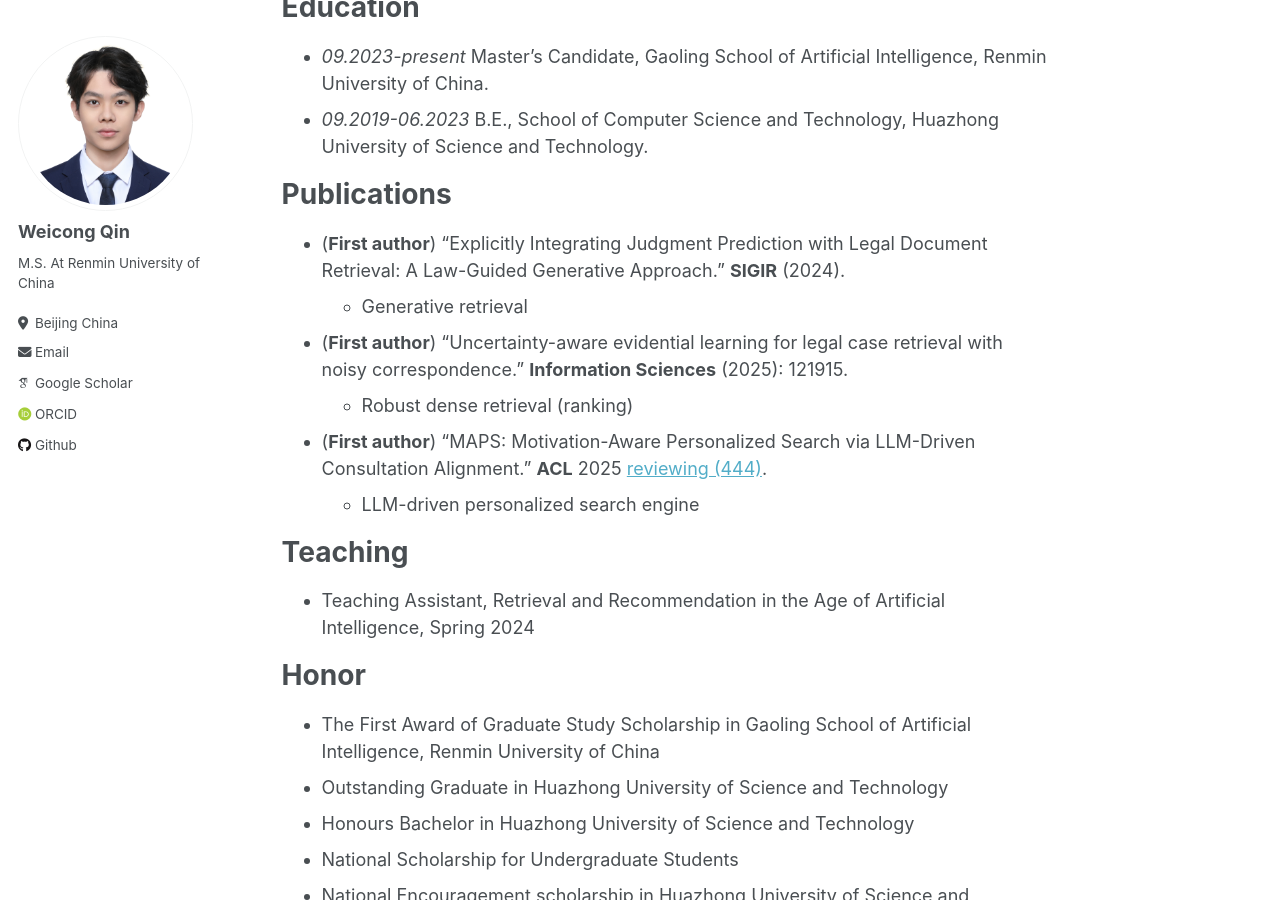
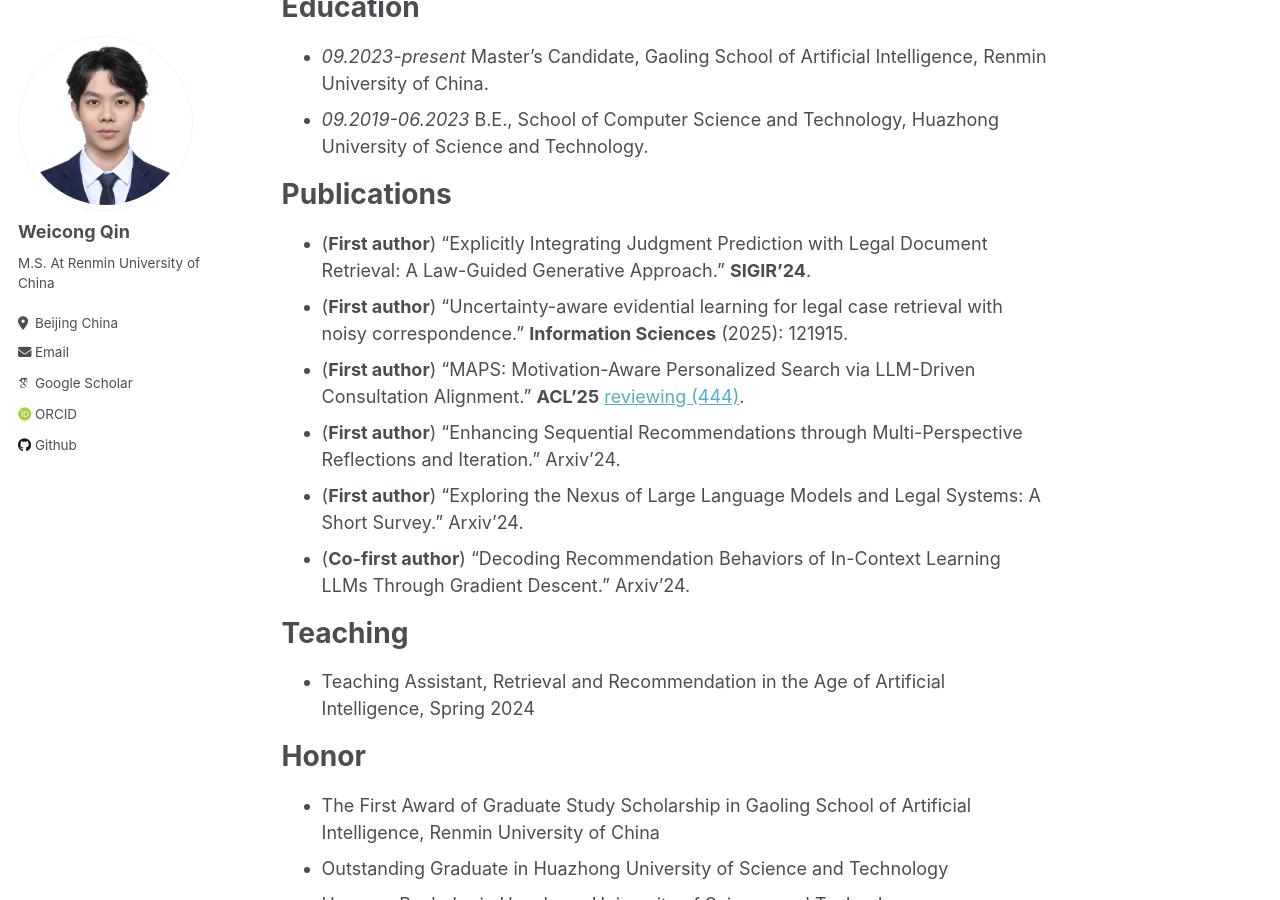
Before and after one commit to E-qin/E-qin.github.io, a Jekyll site: the page built from _pages/about.md, in a window 1280 px wide and 900 px high, scrolled down 351 px. Built offline with Jekyll 4.4.1, drawn with Linux system fonts in a browser that asks for light colours; some web fonts are replaced.

Commit message:
Update about.md

```diff
--- a/_pages/about.md
+++ b/_pages/about.md
@@ -21,12 +21,14 @@ Education
 Publications
 ============
 
-* (**First author**) "Explicitly Integrating Judgment Prediction with Legal Document Retrieval: A Law-Guided Generative Approach." **SIGIR** (2024).
-  + Generative retrieval
+* (**First author**) "Explicitly Integrating Judgment Prediction with Legal Document Retrieval: A Law-Guided Generative Approach." **SIGIR'24**.
 * (**First author**) "Uncertainty-aware evidential learning for legal case retrieval with noisy correspondence." **Information Sciences** (2025): 121915.
-  + Robust dense retrieval (ranking)
-* (**First author**) "MAPS: Motivation-Aware Personalized Search via LLM-Driven Consultation Alignment." **ACL** 2025 [reviewing (444)](https://openreview.net/forum?id=lDrggbrkOs#discussion).
-  + LLM-driven personalized search engine
+* (**First author**) "MAPS: Motivation-Aware Personalized Search via LLM-Driven Consultation Alignment." **ACL'25** [reviewing (444)](https://openreview.net/forum?id=lDrggbrkOs#discussion).
+* (**First author**) "Enhancing Sequential Recommendations through Multi-Perspective Reflections and Iteration." Arxiv'24.
+* (**First author**) "Exploring the Nexus of Large Language Models and Legal Systems: A Short Survey." Arxiv'24.
+* (**Co-first author**) "Decoding Recommendation Behaviors of In-Context Learning LLMs Through Gradient Descent." Arxiv'24.
+
+
 
 Teaching
 ========
```
